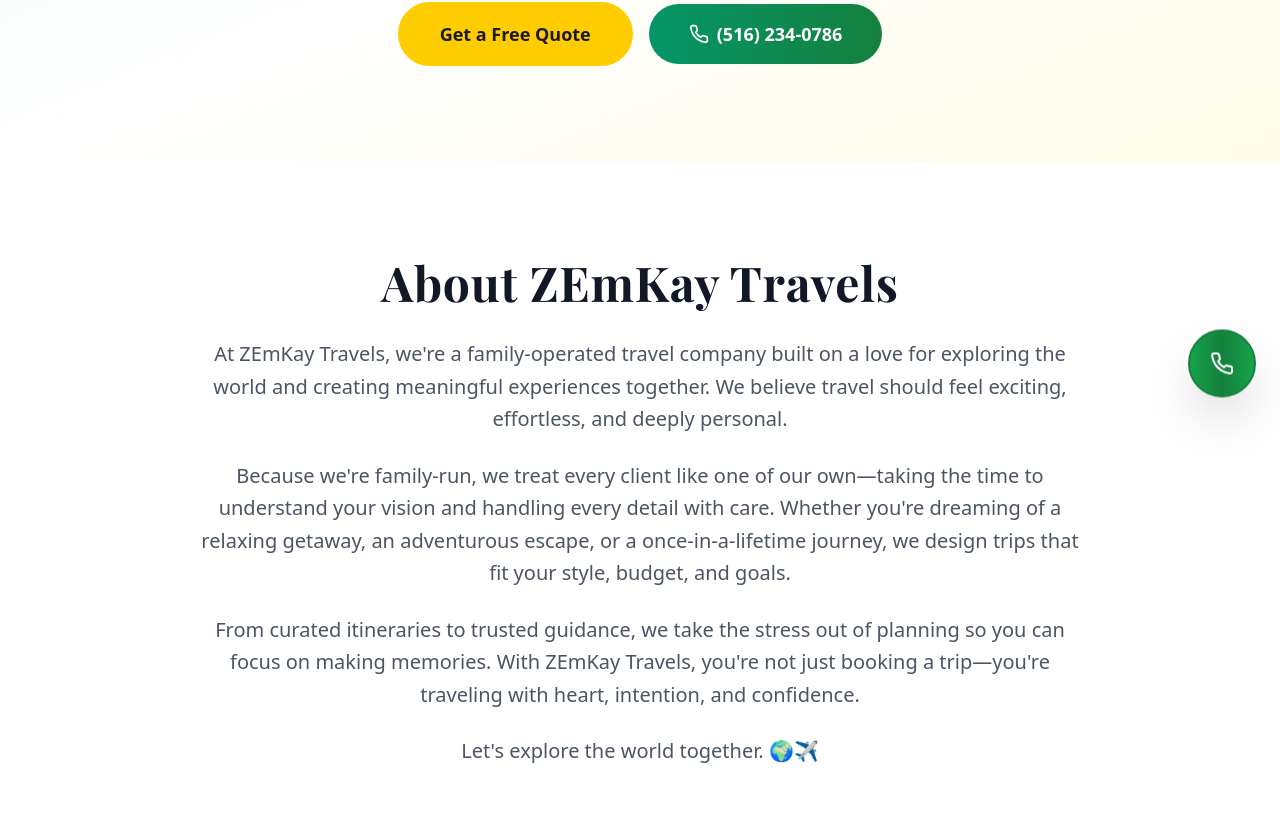
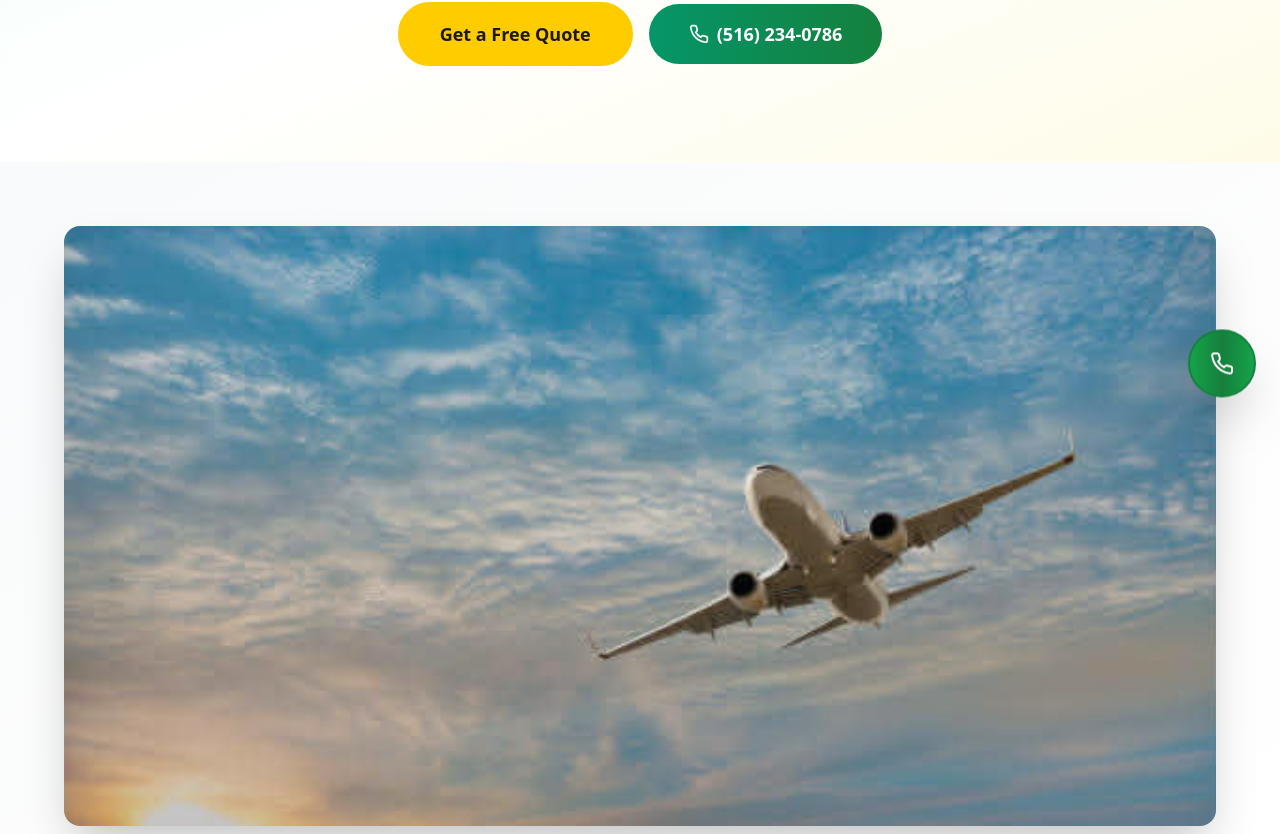
Before and after one commit to DoubleB00/Zemkay-Travels, a React (Vite) app: page / in a window 1280 px wide. Shown: the part 366-1200 px from the top of the page. Built offline with nearby package versions, Linux system fonts and the light colour scheme.

Commit message:
Updated App.tsx

```diff
--- a/src/App.tsx
+++ b/src/App.tsx
@@ -113,6 +113,22 @@ function App() {
                 <Phone className="h-5 w-5" />
                 (516) 234-0786
               </a>
+            </div>
+          </div>
+        </div>
+      </section>
+
+      {/* Feature Image Section */}
+      <section className="py-16 bg-gradient-to-br from-gray-50 to-white">
+        <div className="container mx-auto px-4">
+          <div className="max-w-6xl mx-auto">
+            <div className="relative rounded-2xl overflow-hidden shadow-2xl">
+              <div className="absolute inset-0 bg-gradient-to-t from-gray-900/20 to-transparent z-10"></div>
+              <img
+                src="/att.ekaozfdo94bwivrd-mkfzwr9b5vh_ovrb2psmmsr1_8.jpg"
+                alt="Airplane soaring through beautiful sky - ZEmKay Travels"
+                className="w-full h-[400px] md:h-[500px] lg:h-[600px] object-cover"
+              />
             </div>
           </div>
         </div>
```
